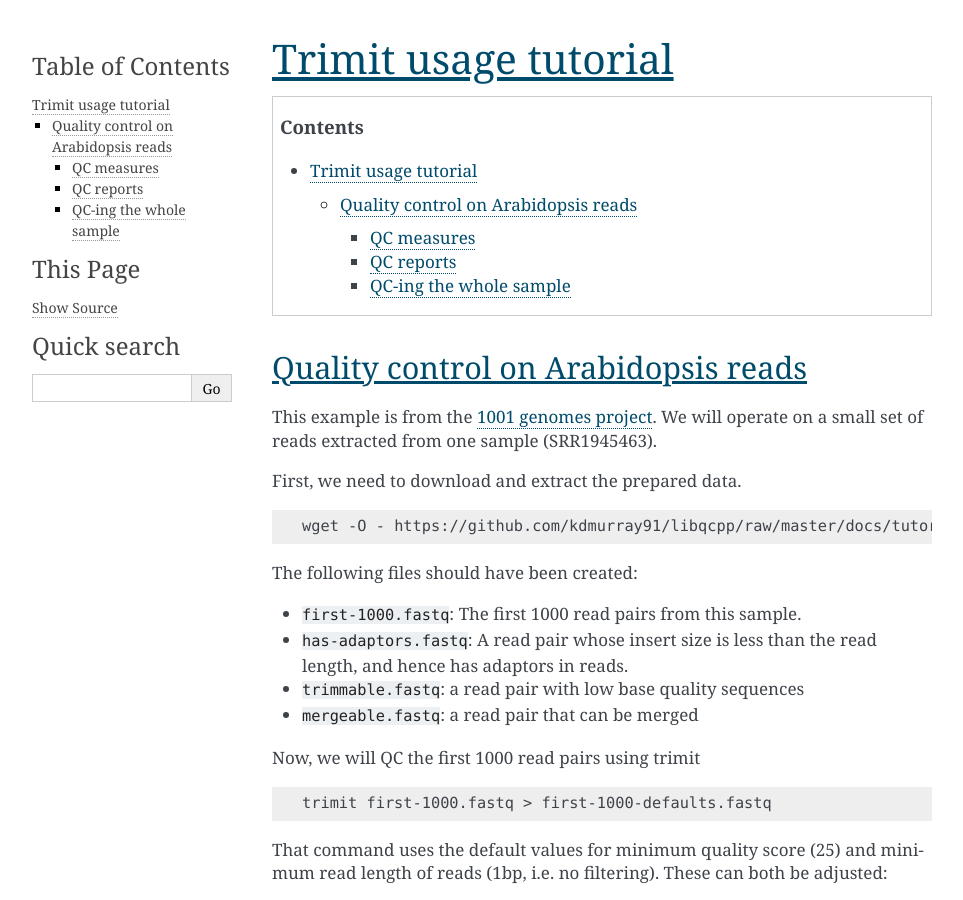
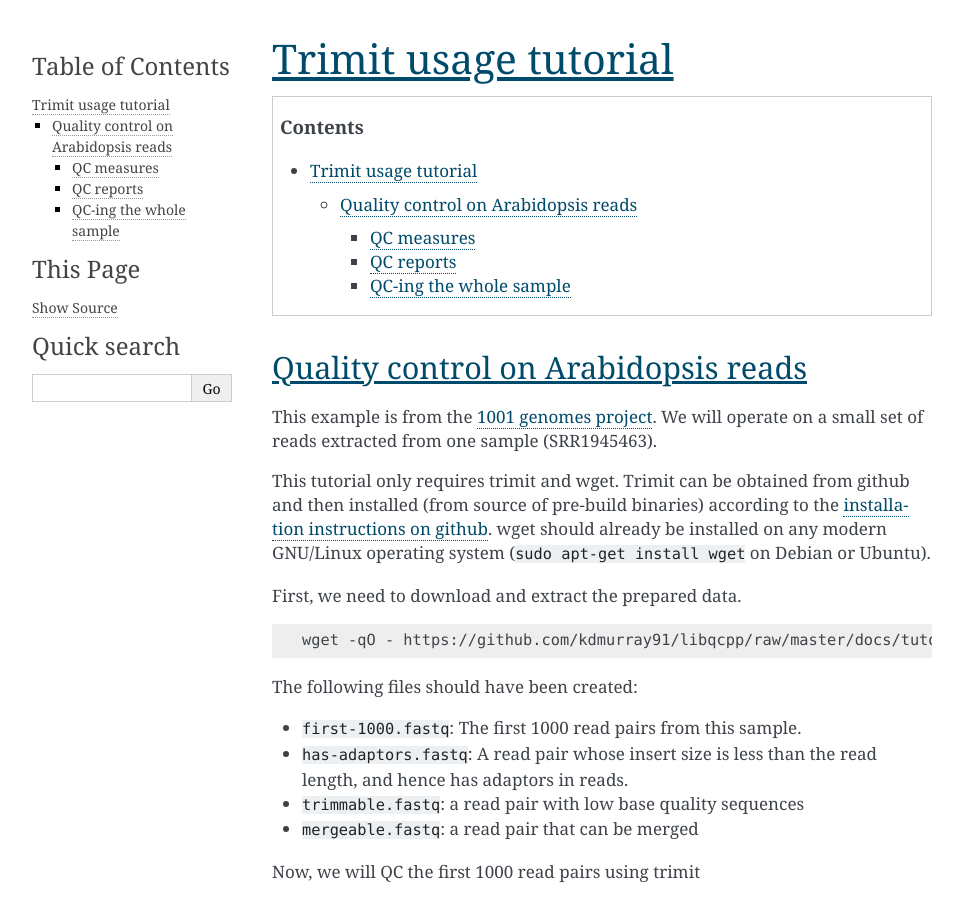
Before and after one commit to kdm9/libqcpp, a Sphinx documentation site: the page built from docs/tutorial.rst, in a window 1280 px wide and 900 px high. Shown: the whole window, without its empty margins (148-1111 px from the left). Built offline with Sphinx 7.4.7, drawn with Linux system fonts in a browser that asks for light colours; some of the changed text lies outside the part shown.

Commit message:
Finish tutorial

```diff
--- a/docs/tutorial.rst
+++ b/docs/tutorial.rst
@@ -11,11 +11,18 @@
 <http://www.cell.com/cell/abstract/S0092-8674%2816%2930667-5>`_. We will
 operate on a small set of reads extracted from one sample (SRR1945463).
 
+This tutorial only requires trimit and wget. Trimit can be obtained from github
+and then installed (from source of pre-build binaries) according to the
+`installation instructions on github
+<https://github.com/kdmurray91/libqcpp#installation>`_. wget should already be
+installed on any modern GNU/Linux operating system (``sudo apt-get install
+wget`` on Debian or Ubuntu).
+
 First, we need to download and extract the prepared data.
 
 .. code-block:: shell
 
-    wget -O - https://github.com/kdmurray91/libqcpp/raw/master/docs/tutorial-data.tar.gz | tar xzv
+    wget -qO - https://github.com/kdmurray91/libqcpp/raw/master/docs/tutorial-data.tar.gz | tar xzv
 
 The following files should have been created:
 
@@ -106,3 +113,17 @@
         --defline-seq '@$sn/$ri' \
         --defline-qual '+' \
         reads.sra > reads.fastq
+
+
+    trimit reads.fastq > reads_qc.fastq
+
+    # ALTERNATIVELY, one can pipe the reads directly into trimit:
+    fastq-dump \
+        --split-spot \
+        --skip-technical \
+        --stdout \
+        --readids \
+        --defline-seq '@$sn/$ri' \
+        --defline-qual '+' \
+        reads.sra \
+      | trimit - > reads_qc.fastq
```
